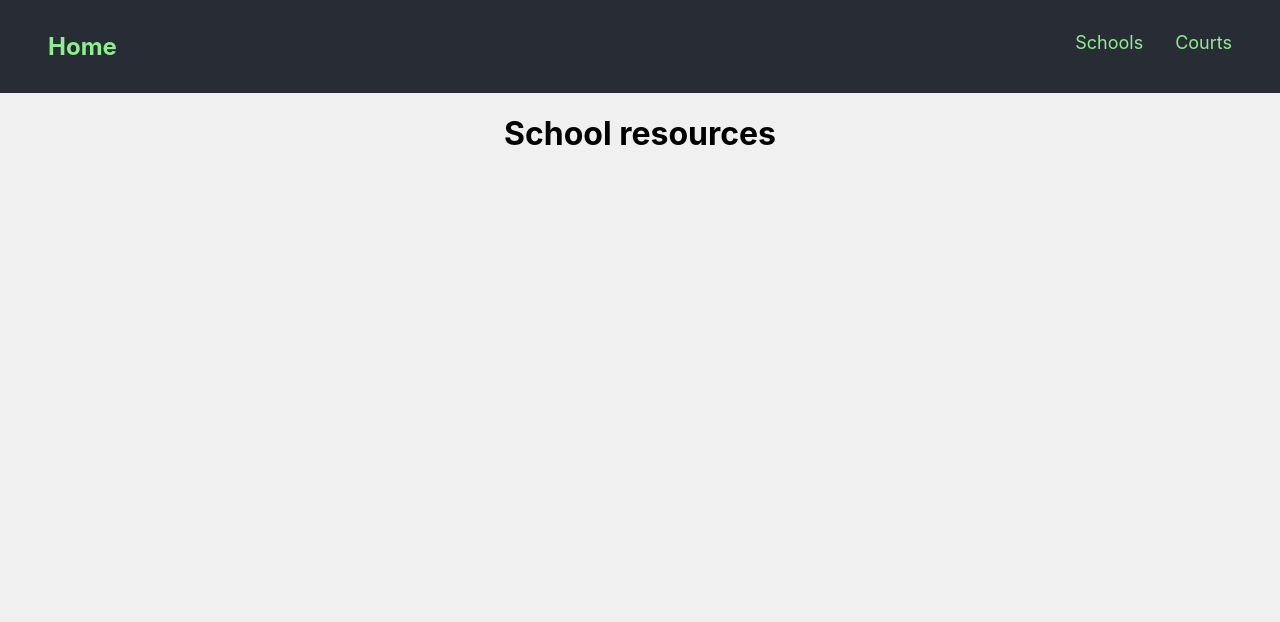
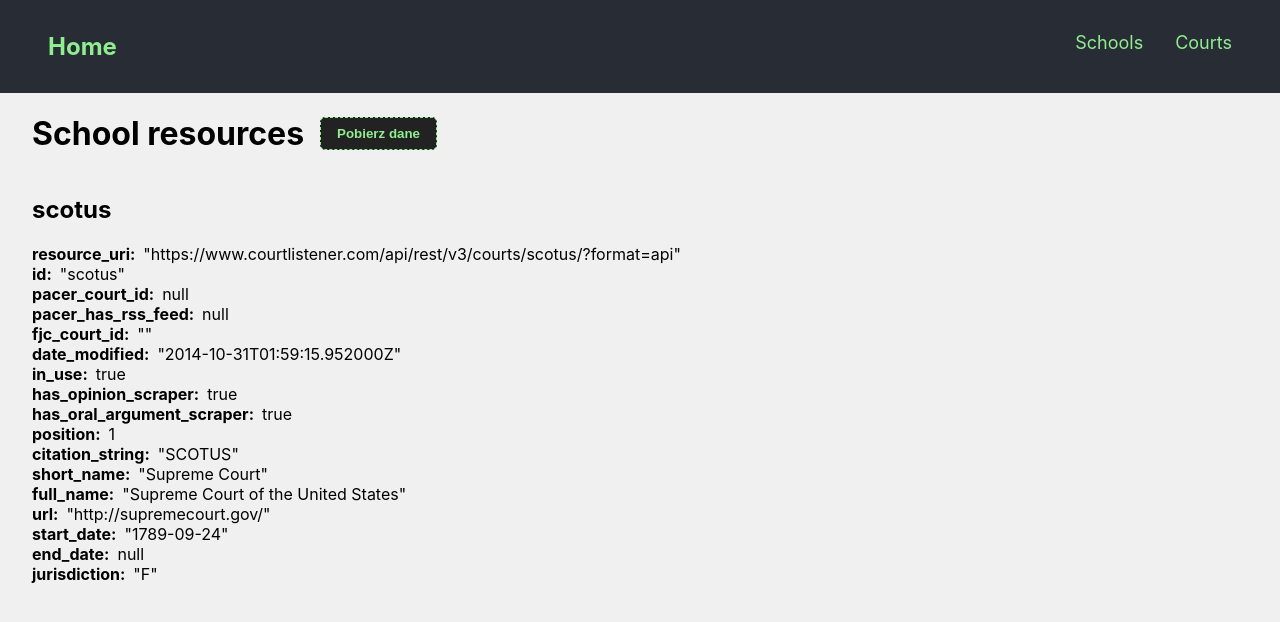
Before and after one commit to danieldomanski/ts_courts_redux_saga, a React (Create React App) app: page /schools in a window 1280 px wide. Shown: the top 622 px of the page. Built offline with nearby package versions, Linux system fonts and the light colour scheme.

Commit message:
made static site on mock resources data; onto real data fetching with redux

```diff
--- a/src/pages/schools.tsx
+++ b/src/pages/schools.tsx
@@ -1,5 +1,61 @@
 import React from "react";
+import Button from "../components/Button";
+import "../styles/Resources.css";
 
-const Schools = () => <h1>School resources</h1>;
+const Schools = () => {
+  let items: {
+    [key: string]: number | string | boolean | null;
+  }[] = [
+    {
+      resource_uri:
+        "https://www.courtlistener.com/api/rest/v3/courts/scotus/?format=api",
+      id: "scotus",
+      pacer_court_id: null,
+      pacer_has_rss_feed: null,
+      fjc_court_id: "",
+      date_modified: "2014-10-31T01:59:15.952000Z",
+      in_use: true,
+      has_opinion_scraper: true,
+      has_oral_argument_scraper: true,
+      position: 1.0,
+      citation_string: "SCOTUS",
+      short_name: "Supreme Court",
+      full_name: "Supreme Court of the United States",
+      url: "http://supremecourt.gov/",
+      start_date: "1789-09-24",
+      end_date: null,
+      jurisdiction: "F"
+    }
+  ];
+
+  return (
+    <div className="resources__container">
+      <header className="resources__heading">
+        <h1>School resources</h1>
+        <Button>Pobierz dane</Button>
+      </header>
+      <div className="resources__item">
+        {items.map(item => {
+          const keys = Object.keys(item);
+          return (
+            <>
+              <h2>{item["id"]}</h2>
+              <ul>
+                {keys.map(key => (
+                  <li className="resources__row">
+                    <p className="resources__row__key">{key}:</p>
+                    <p className="resources__row__value">
+                      {JSON.stringify(item[key])}
+                    </p>
+                  </li>
+                ))}
+              </ul>
+            </>
+          );
+        })}
+      </div>
+    </div>
+  );
+};
 
 export default Schools;
--- a/src/styles/Resources.css
+++ b/src/styles/Resources.css
@@ -0,0 +1,25 @@
+.resources__container {
+  margin: 0 2rem;
+  text-align: left;
+}
+
+.resources__heading {
+  display: flex;
+  align-items: center;
+}
+
+.resources__item {
+  margin-bottom: 1rem;
+}
+
+.resources__row {
+  display: flex;
+}
+
+.resources__row__key {
+  margin-right: 0.5rem;
+  font-weight: 700;
+}
+
+.resources__row__value {
+}
--- a/src/styles/Utils.css
+++ b/src/styles/Utils.css
@@ -2,4 +2,9 @@
   border: 0;
   background-color: #222;
   color: lightgreen;
+  border: 1px dashed lightgreen;
+  font-weight: 600;
+  border-radius: 5px;
+  margin-left: 1rem;
+  padding: 0.5rem 1rem;
 }
```
Also changed, not shown: src/components/ResourcesList/index.tsx (added, +7 -0 lines), src/types.ts (added, +29 -0 lines).
